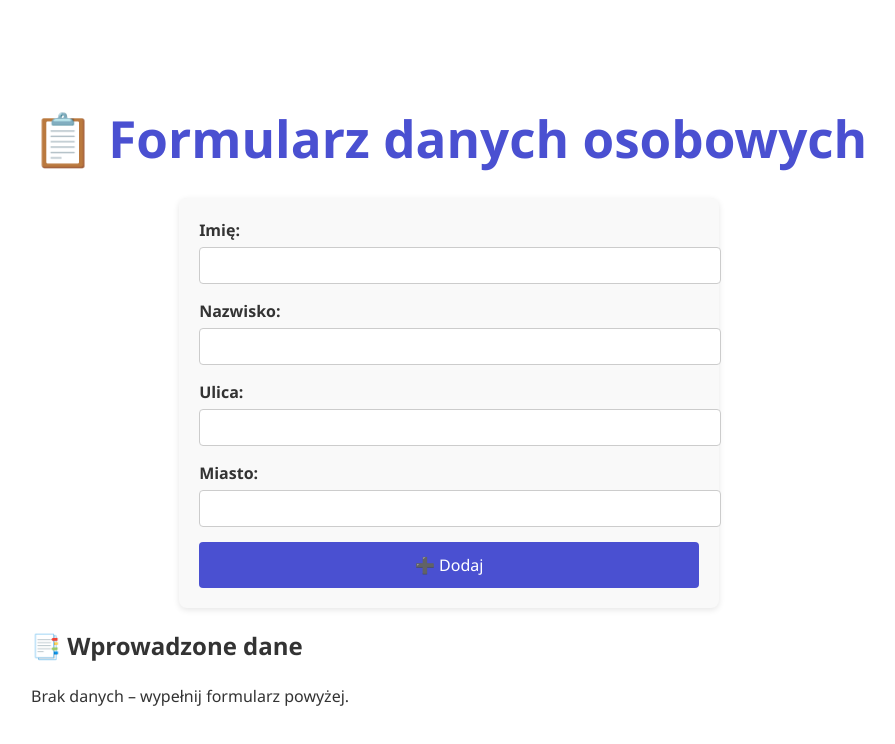
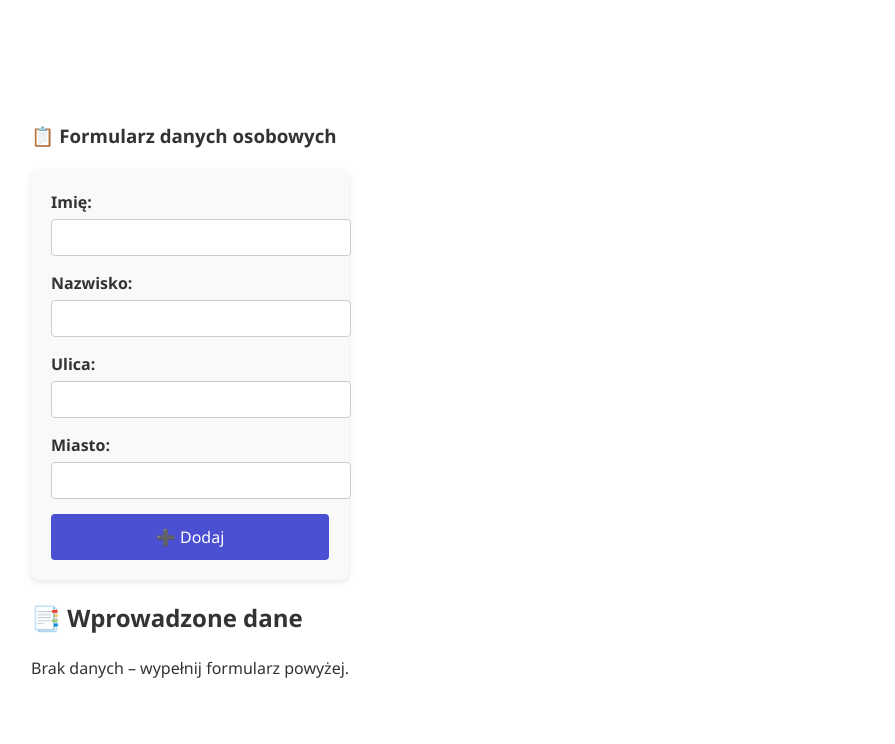
Before and after one commit to Tymekkkkk/vite-react, a React (Vite) app: page / in a window 1280 px wide. Shown: the top 744 px of the page, without its empty margins (1-896 px from the left). Built offline with nearby package versions, Linux system fonts and the light colour scheme.

Commit message:
Change header from h1 to h3 for form title

```diff
--- a/src/App.tsx
+++ b/src/App.tsx
@@ -39,7 +39,7 @@ function App() {
   return (
     <div className="App">
       <header>
-        <h1>📋 Formularz danych osobowych</h1>
+        <h3>📋 Formularz danych osobowych</h3>
       </header>
 
       <section className="form-section">
```
